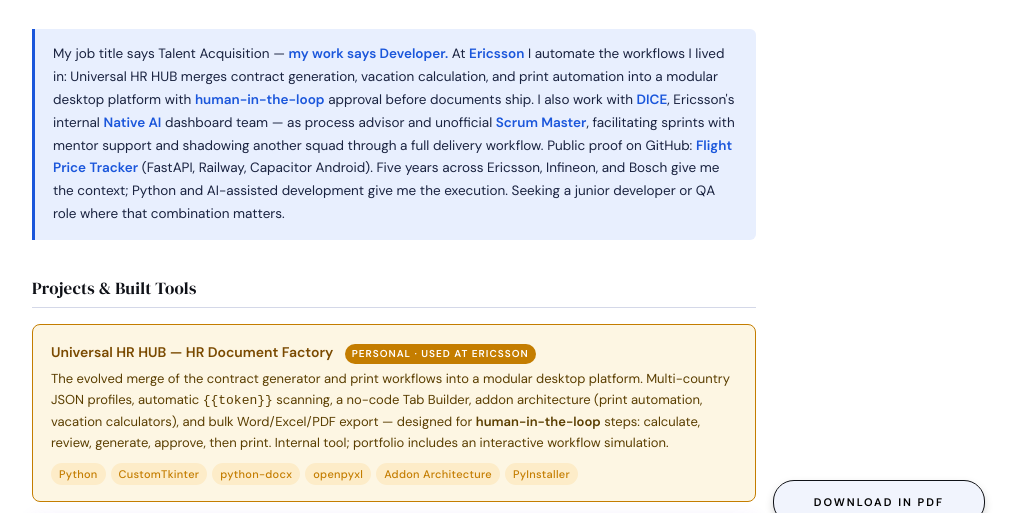
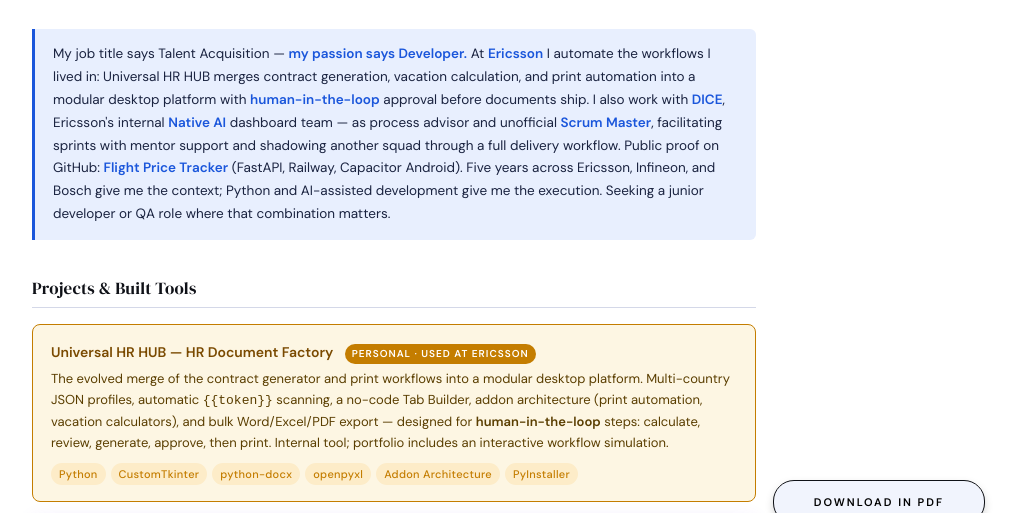
Before and after one commit to KrisiBoy/PersonalWEBPortfolio, a plain HTML site: page IK_Developer_CV.html in a window 1280 px wide. Shown: the part 227-740 px from the top of the page, without its empty margins (246-1264 px from the left). Drawn offline with Linux system fonts and the light colour scheme.

Commit message:
Update IK_Developer_CV.html

```diff
--- a/IK_Developer_CV.html
+++ b/IK_Developer_CV.html
@@ -494,7 +494,7 @@
 
     <div class="pitch">
       My job title says Talent Acquisition —
-      <strong>my work says Developer.</strong> At <strong>Ericsson</strong> I
+      <strong>my passion says Developer.</strong> At <strong>Ericsson</strong> I
       automate the workflows I lived in: Universal HR HUB merges contract
       generation, vacation calculation, and print automation into a modular
       desktop platform with <strong>human-in-the-loop</strong> approval before
```
